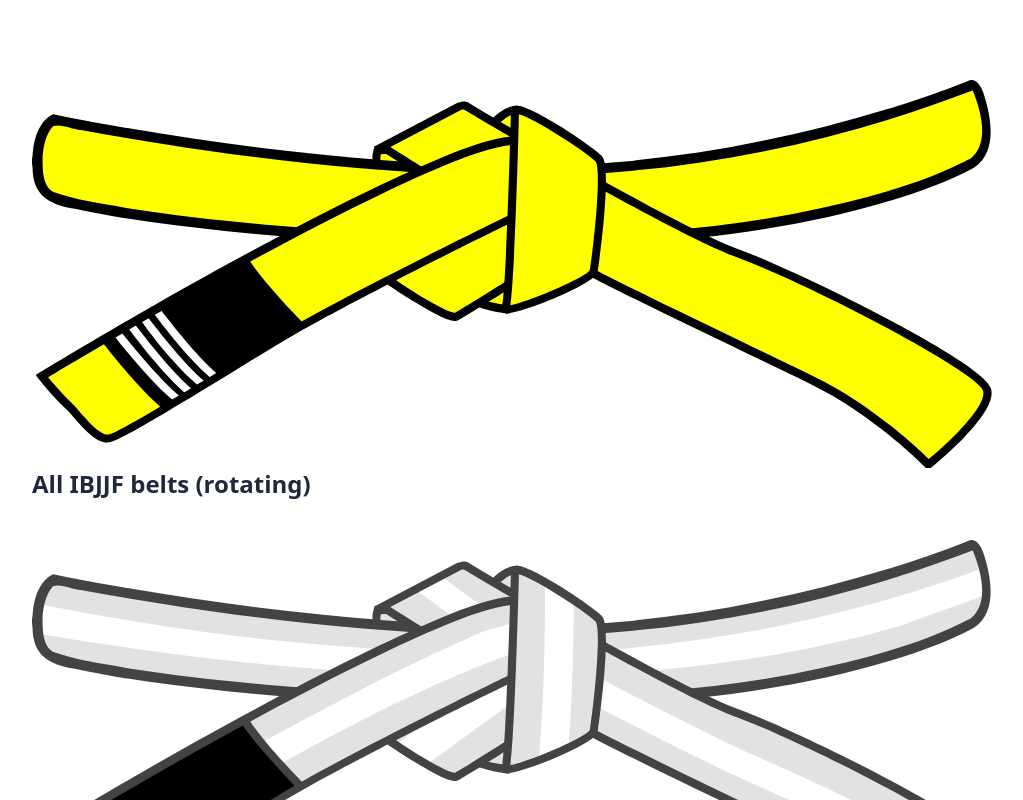
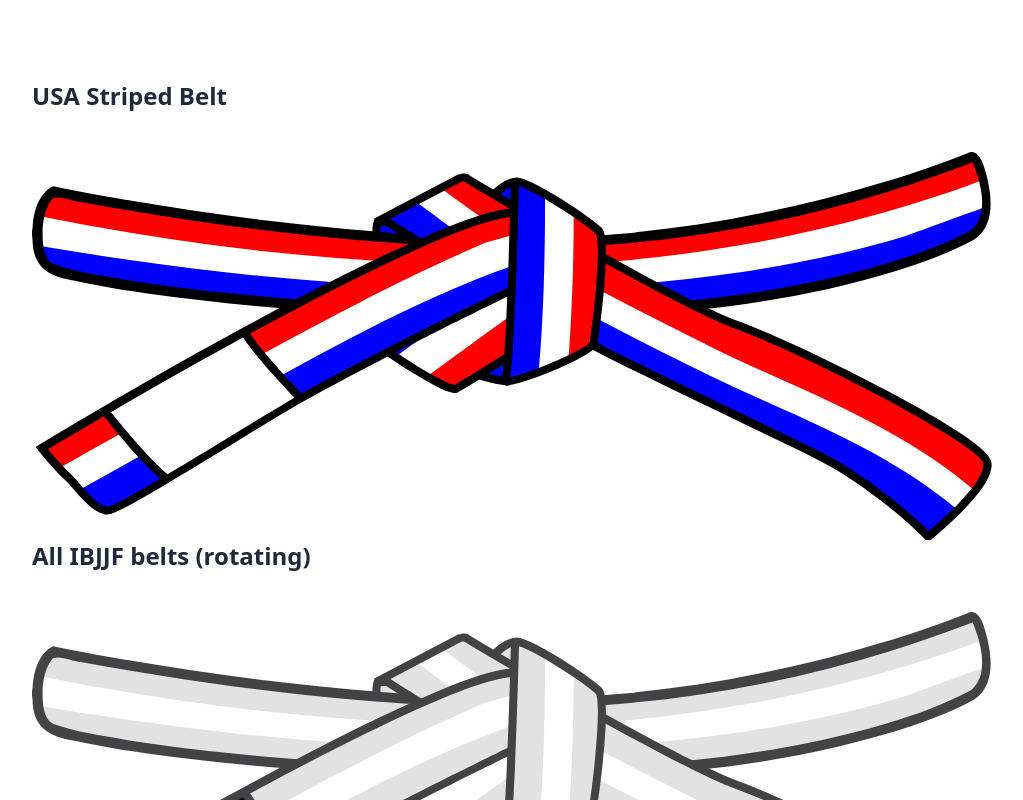
Before and after one commit to jeffholst/vue-custom-belt, a Vue app: page / in a window 1280 px wide. Shown: the top 800 px of the page, without its empty margins (128-1151 px from the left). Built offline with nearby package versions, Linux system fonts and the light colour scheme.

Commit message:
chored:  added more get belt types

```diff
--- a/src/App.vue
+++ b/src/App.vue
@@ -1,7 +1,14 @@
 <script setup lang="ts">
 import SVGBelt from "./components/SVGBelt.vue";
 import { BeltProps, BeltSystem } from "./types/BeltProps";
-import { getRandomBelt, getSolidBelt } from "./shared/shared";
+import {
+  getRandomBelt,
+  getSolidBelt,
+  getStripedBelt,
+  getCoralBelt,
+  getSplitBelt,
+  getCheckeredBelt,
+} from "./shared/shared";
 import ibjjfJSON from "./shared/ibjjf.json";
 
 const ibjjfSystem: BeltSystem = new BeltSystem(ibjjfJSON);
@@ -69,23 +76,28 @@ let randomSplit: BeltProps[] = getRandomBelt(
 <template>
   <section class="bg-white dark:bg-slate-800">
     <main class="mx-40 pt-20">
+      <h1 class="text-2xl font-bold text-slate-800 dark:text-white pb-10">
+        USA Striped Belt
+      </h1>
       <SVGBelt
         :belt-props="
-          getSolidBelt(
-            'test1',
-            'Yellow',
+          getStripedBelt(
+            'USA Belt',
+            'Red',
+            'White',
+            'Blue',
             'Black',
             true,
-            'Black',
+            'White',
             'Black',
             false,
             '',
             '',
-            'White',
-            4,
-            'Left',
-            'My Test Belt',
-            'My Test Belt Description',
+            '',
+            0,
+            'Right',
+            'USA Striped Belt',
+            'USA Striped Belt no Stripes',
             '',
             0
           )
--- a/src/shared/shared.ts
+++ b/src/shared/shared.ts
@@ -379,9 +379,12 @@ export const getRandomBelt = (
   return beltPropsAry;
 };
 
-export const getSolidBelt = (
+const getPredefinedBelt = (
   name: string,
-  color: string,
+  beltType: BeltType,
+  color1: string,
+  color2: string,
+  color3: string,
   borderColor: string,
   hasPatch: boolean,
   patchColor: string,
@@ -399,11 +402,11 @@ export const getSolidBelt = (
 ): BeltProps[] => {
   const belt: Belt = getBelt(
     name,
-    "Solid",
+    beltType,
     0,
-    color,
-    undefined,
-    undefined,
+    color1,
+    color2,
+    color3,
     borderColor,
     hasPatch,
     patchColor,
@@ -430,6 +433,216 @@ export const getSolidBelt = (
   beltPropAry.push(beltProps);
 
   return beltPropAry;
+};
+
+export const getSolidBelt = (
+  name: string,
+  color: string,
+  borderColor: string,
+  hasPatch: boolean,
+  patchColor: string,
+  patchBorderColor: string,
+  hasProfessorPatch: boolean,
+  professorPatchColor: string,
+  professorBorderColor: string,
+  stripeColor: string,
+  stripeCount: number,
+  stripeStart: StripeStart,
+  title: string,
+  description: string,
+  transitionCSS: string,
+  refreshInterval: number
+): BeltProps[] => {
+  return getPredefinedBelt(
+    name,
+    "Solid",
+    color,
+    "",
+    "",
+    borderColor,
+    hasPatch,
+    patchColor,
+    patchBorderColor,
+    hasProfessorPatch,
+    professorPatchColor,
+    professorBorderColor,
+    stripeColor,
+    stripeCount,
+    stripeStart,
+    title,
+    description,
+    transitionCSS,
+    refreshInterval
+  );
+};
+
+export const getStripedBelt = (
+  name: string,
+  color1: string,
+  color2: string,
+  color3: string,
+  borderColor: string,
+  hasPatch: boolean,
+  patchColor: string,
+  patchBorderColor: string,
+  hasProfessorPatch: boolean,
+  professorPatchColor: string,
+  professorBorderColor: string,
+  stripeColor: string,
+  stripeCount: number,
+  stripeStart: StripeStart,
+  title: string,
+  description: string,
+  transitionCSS: string,
+  refreshInterval: number
+): BeltProps[] => {
+  return getPredefinedBelt(
+    name,
+    "Striped",
+    color1,
+    color2,
+    color3,
+    borderColor,
+    hasPatch,
+    patchColor,
+    patchBorderColor,
+    hasProfessorPatch,
+    professorPatchColor,
+    professorBorderColor,
+    stripeColor,
+    stripeCount,
+    stripeStart,
+    title,
+    description,
+    transitionCSS,
+    refreshInterval
+  );
+};
+
+export const getCoralBelt = (
+  name: string,
+  color1: string,
+  color2: string,
+  borderColor: string,
+  hasPatch: boolean,
+  patchColor: string,
+  patchBorderColor: string,
+  hasProfessorPatch: boolean,
+  professorPatchColor: string,
+  professorBorderColor: string,
+  stripeColor: string,
+  stripeCount: number,
+  stripeStart: StripeStart,
+  title: string,
+  description: string,
+  transitionCSS: string,
+  refreshInterval: number
+): BeltProps[] => {
+  return getPredefinedBelt(
+    name,
+    "Coral",
+    color1,
+    color2,
+    "",
+    borderColor,
+    hasPatch,
+    patchColor,
+    patchBorderColor,
+    hasProfessorPatch,
+    professorPatchColor,
+    professorBorderColor,
+    stripeColor,
+    stripeCount,
+    stripeStart,
+    title,
+    description,
+    transitionCSS,
+    refreshInterval
+  );
+};
+
+export const getSplitBelt = (
+  name: string,
+  color1: string,
+  color2: string,
+  borderColor: string,
+  hasPatch: boolean,
+  patchColor: string,
+  patchBorderColor: string,
+  hasProfessorPatch: boolean,
+  professorPatchColor: string,
+  professorBorderColor: string,
+  stripeColor: string,
+  stripeCount: number,
+  stripeStart: StripeStart,
+  title: string,
+  description: string,
+  transitionCSS: string,
+  refreshInterval: number
+): BeltProps[] => {
+  return getPredefinedBelt(
+    name,
+    "Split",
+    color1,
+    color2,
+    "",
+    borderColor,
+    hasPatch,
+    patchColor,
+    patchBorderColor,
+    hasProfessorPatch,
+    professorPatchColor,
+    professorBorderColor,
+    stripeColor,
+    stripeCount,
+    stripeStart,
+    title,
+    description,
+    transitionCSS,
+    refreshInterval
+  );
+};
+
+export const getCheckeredBelt = (
+  name: string,
+  color1: string,
+  color2: string,
+  borderColor: string,
+  hasPatch: boolean,
+  patchColor: string,
+  patchBorderColor: string,
+  hasProfessorPatch: boolean,
+  professorPatchColor: string,
+  professorBorderColor: string,
+  stripeColor: string,
+  stripeCount: number,
+  stripeStart: StripeStart,
+  title: string,
+  description: string,
+  transitionCSS: string,
+  refreshInterval: number
+): BeltProps[] => {
+  return getPredefinedBelt(
+    name,
+    "Checkered",
+    color1,
+    color2,
+    "",
+    borderColor,
+    hasPatch,
+    patchColor,
+    patchBorderColor,
+    hasProfessorPatch,
+    professorPatchColor,
+    professorBorderColor,
+    stripeColor,
+    stripeCount,
+    stripeStart,
+    title,
+    description,
+    transitionCSS,
+    refreshInterval
+  );
 };
 
 export const setSolidBelt = (belt: Belt, beltProps: BeltProps) => {
@@ -495,59 +708,59 @@ export const setStripedBelt = (belt: Belt, beltProps: BeltProps) => {
   beltProps.s1l1 = belt.color1;
   beltProps.s1l2a = belt.color2;
   beltProps.s1l2b = belt.color2;
-  beltProps.s1l3 = belt.color1;
+  beltProps.s1l3 = belt.color3;
   beltProps.s2l1 = belt.color1;
   beltProps.s2l2a = belt.color2;
   beltProps.s2l2b = belt.color2;
-  beltProps.s2l3 = belt.color1;
+  beltProps.s2l3 = belt.color3;
   beltProps.s3l1 = belt.color1;
   beltProps.s3l2a = belt.color2;
   beltProps.s3l2b = belt.color2;
-  beltProps.s3l3 = belt.color1;
+  beltProps.s3l3 = belt.color3;
   beltProps.s4l1 = belt.color1;
   beltProps.s4l2a = belt.color2;
   beltProps.s4l2b = belt.color2;
-  beltProps.s4l3 = belt.color1;
+  beltProps.s4l3 = belt.color3;
   beltProps.s5l1 = belt.color1;
   beltProps.s5l2a = belt.color2;
   beltProps.s5l2b = belt.color2;
-  beltProps.s5l3 = belt.color1;
+  beltProps.s5l3 = belt.color3;
   beltProps.s6l1 = belt.color1;
   beltProps.s6l2a = belt.color2;
   beltProps.s6l2b = belt.color2;
-  beltProps.s6l3 = belt.color1;
+  beltProps.s6l3 = belt.color3;
   beltProps.s6l1 = belt.color1;
   beltProps.s6l2a = belt.color2;
   beltProps.s6l2b = belt.color2;
-  beltProps.s6l3 = belt.color1;
+  beltProps.s6l3 = belt.color3;
   beltProps.s7l1 = belt.color1;
   beltProps.s7l2a = belt.color2;
   beltProps.s7l2b = belt.color2;
-  beltProps.s7l3 = belt.color1;
+  beltProps.s7l3 = belt.color3;
   beltProps.s8l1 = belt.color1;
   beltProps.s8l2a = belt.color2;
   beltProps.s8l2b = belt.color2;
-  beltProps.s8l3 = belt.color1;
+  beltProps.s8l3 = belt.color3;
   beltProps.s9l1 = belt.color1;
   beltProps.s9l2a = belt.color2;
   beltProps.s9l2b = belt.color2;
-  beltProps.s9l3 = belt.color1;
+  beltProps.s9l3 = belt.color3;
   beltProps.s10l1 = belt.color1;
   beltProps.s10l2a = belt.color2;
   beltProps.s10l2b = belt.color2;
-  beltProps.s10l3 = belt.color1;
+  beltProps.s10l3 = belt.color3;
   beltProps.s11l1 = belt.color1;
   beltProps.s11l2a = belt.color2;
   beltProps.s11l2b = belt.color2;
-  beltProps.s11l3 = belt.color1;
+  beltProps.s11l3 = belt.color3;
   beltProps.s12l1 = belt.color1;
   beltProps.s12l2a = belt.color2;
   beltProps.s12l2b = belt.color2;
-  beltProps.s12l3 = belt.color1;
+  beltProps.s12l3 = belt.color3;
   beltProps.s13l1 = belt.color1;
   beltProps.s13l2a = belt.color2;
   beltProps.s13l2b = belt.color2;
-  beltProps.s13l3 = belt.color1;
+  beltProps.s13l3 = belt.color3;
 };
 
 export const setCoralBelt = (belt: Belt, beltProps: BeltProps) => {
```
